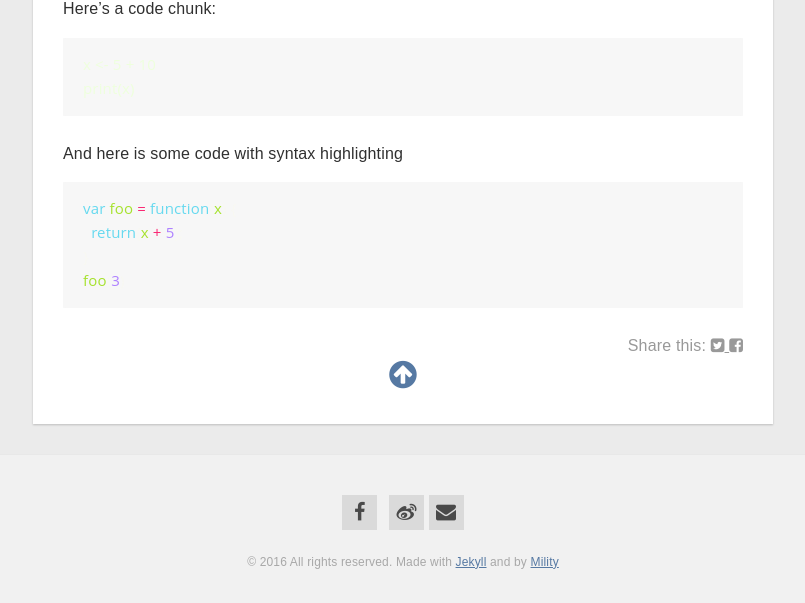
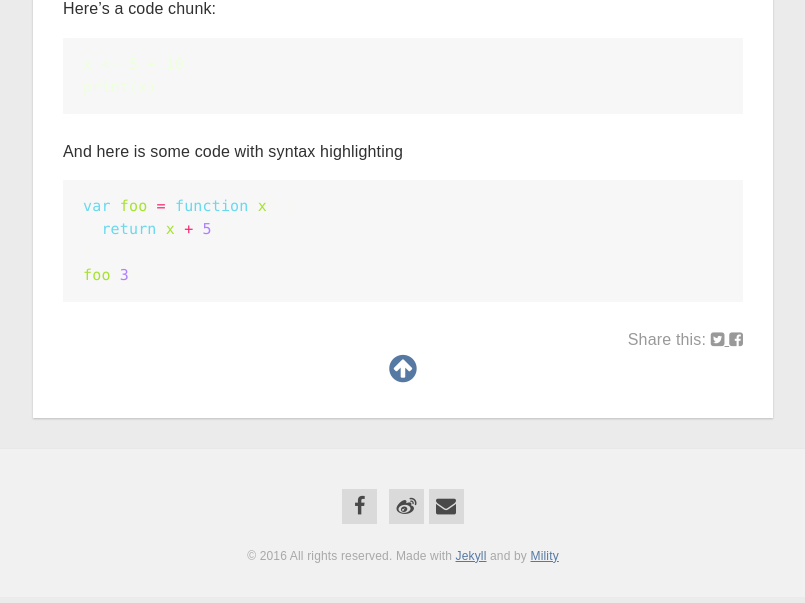
Before and after one commit to Mility/Mility.github.io, a Jekyll site: the page built from _posts/2016-02-24-just-a-test.md, in a window 1280 px wide. Shown: the part 980-1583 px from the top of the page, without its empty margins (237-1042 px from the left). Built offline with Jekyll 4.4.1, drawn with Linux system fonts in a browser that asks for light colours; nearby versions of some CDN libraries.

Commit message:
Update _normalize.scss

```diff
--- a/_sass/_normalize.scss
+++ b/_sass/_normalize.scss
@@ -7,7 +7,8 @@
 //
 
 html {
-  font-family: 'Open Sans', 'Helvetica Neue', Helvetica, Arial, sans-serif; // 1
+  /*这里主要指的是方框里的文字字体 如代码等等*/
+  font-family: Consolas, 'Open Sans', 'Helvetica Neue', Helvetica, Arial, sans-serif; // 1
   -ms-text-size-adjust: 100%; // 2
   -webkit-text-size-adjust: 100%; // 2
 }
@@ -228,7 +229,7 @@ code,
 kbd,
 pre,
 samp {
-  font-family: 'Open Sans', 'Helvetica Neue', Helvetica, Arial, sans-serif;
+  font-family: Consolas, 'Open Sans', 'Helvetica Neue', Helvetica, Arial, sans-serif;
   font-size: 1em;
 }
 
```
